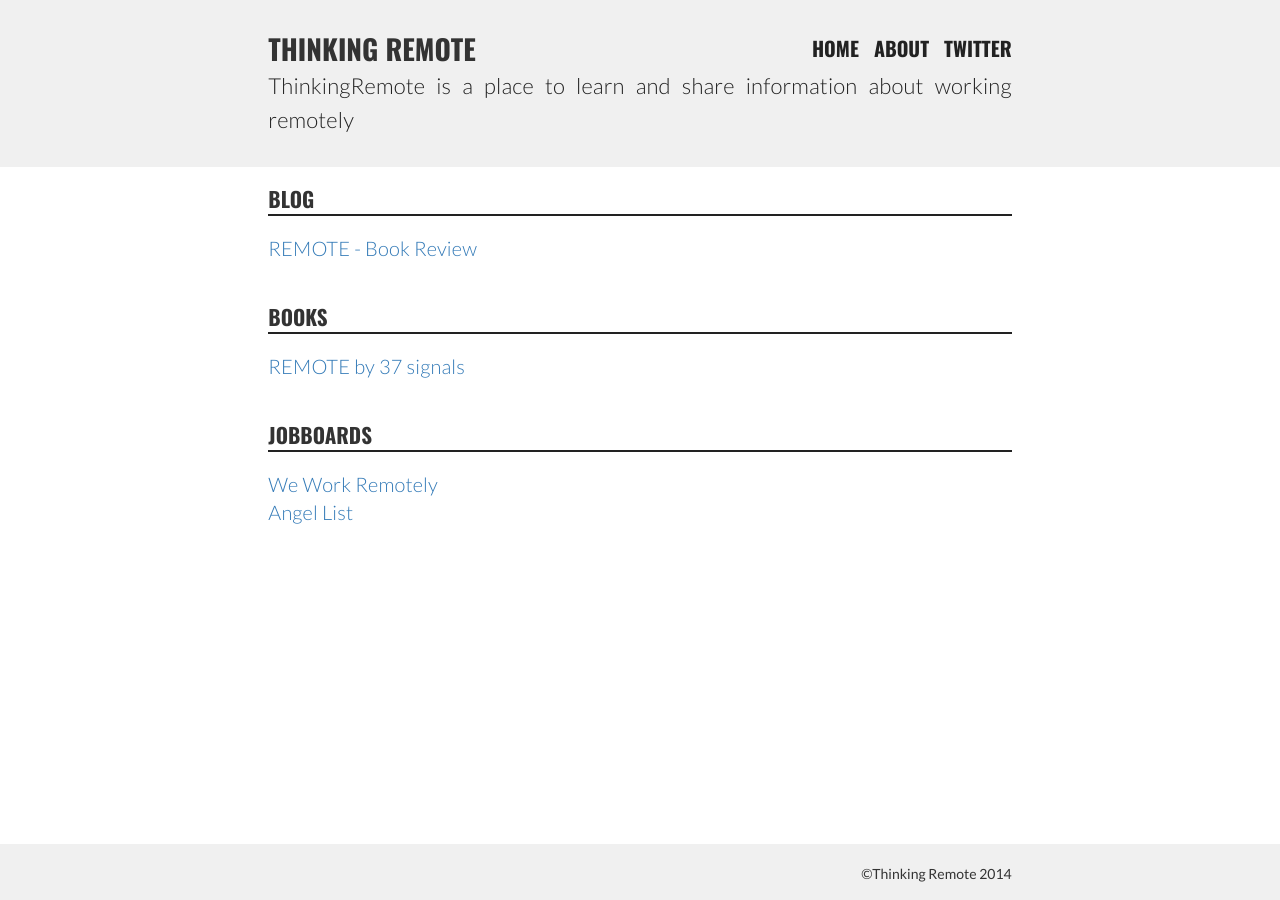
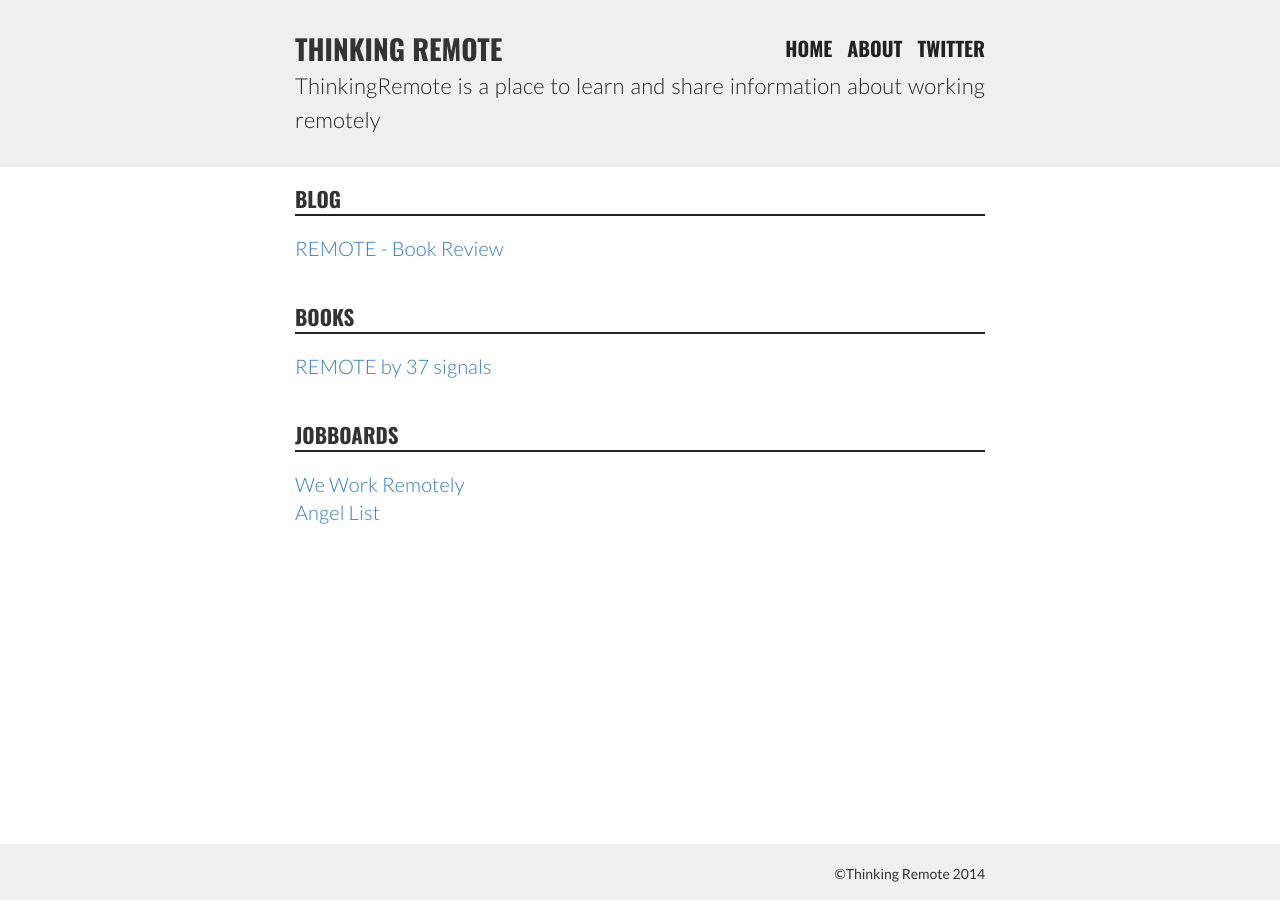
Before and after one commit to thinkingremote/thinkingremote.com, a Jekyll site: the page built from index.html, in a window 1280 px wide. Built offline with Jekyll 4.4.1, drawn with Linux system fonts in a browser that asks for light colours; comment, search, counter and statistics services are not loaded.

Commit message:
working on readable

```diff
--- a/css/_sass/styles.scss
+++ b/css/_sass/styles.scss
@@ -17,7 +17,7 @@ body {
    background-color:#fff;
 }
 .container {
-  width: 1160px;
+  width: 1080px;
 }
 h1,h2,h3,h4,h5,h6 {
   font-family: 'Oswald', sans-serif;
```
